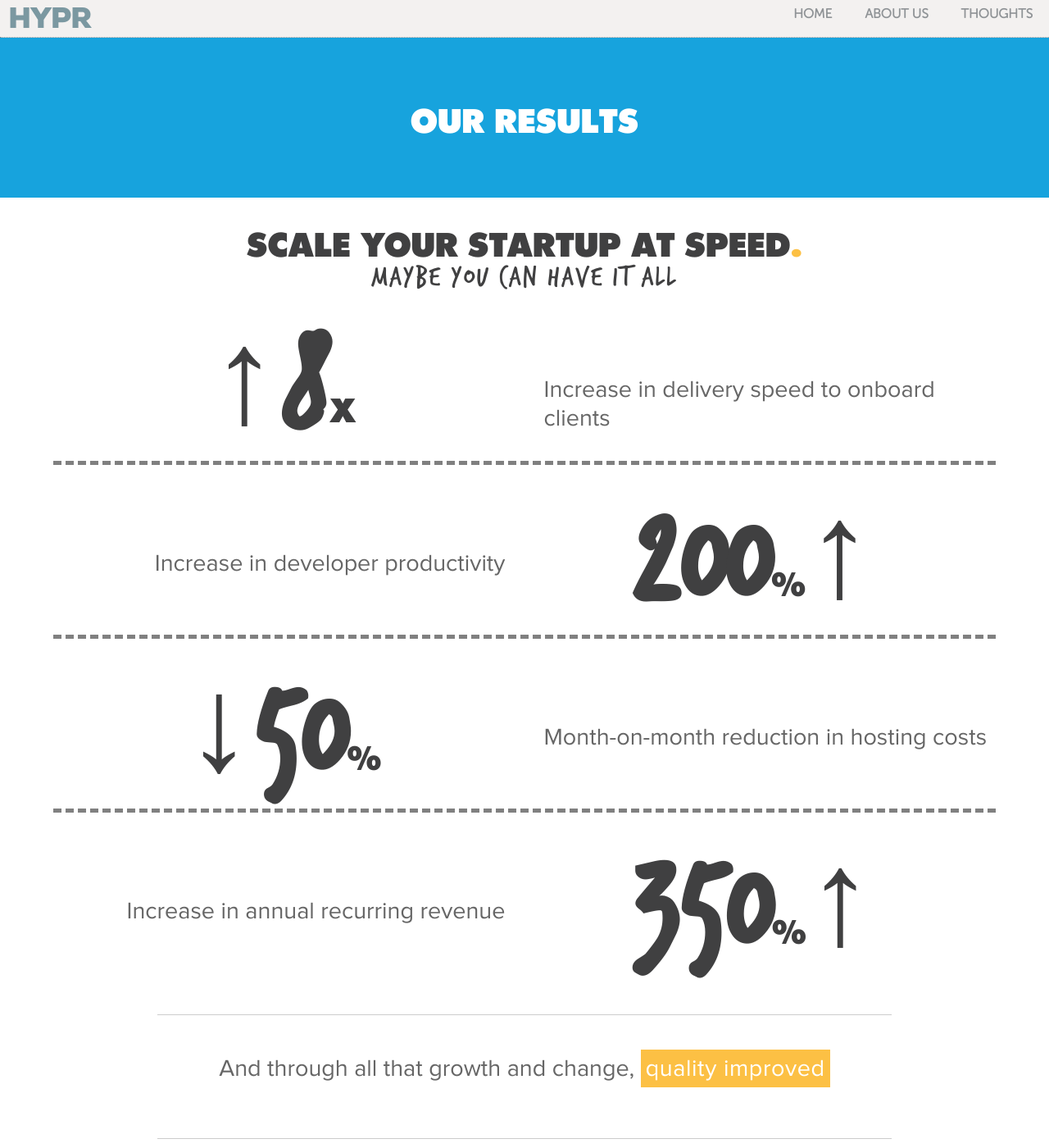
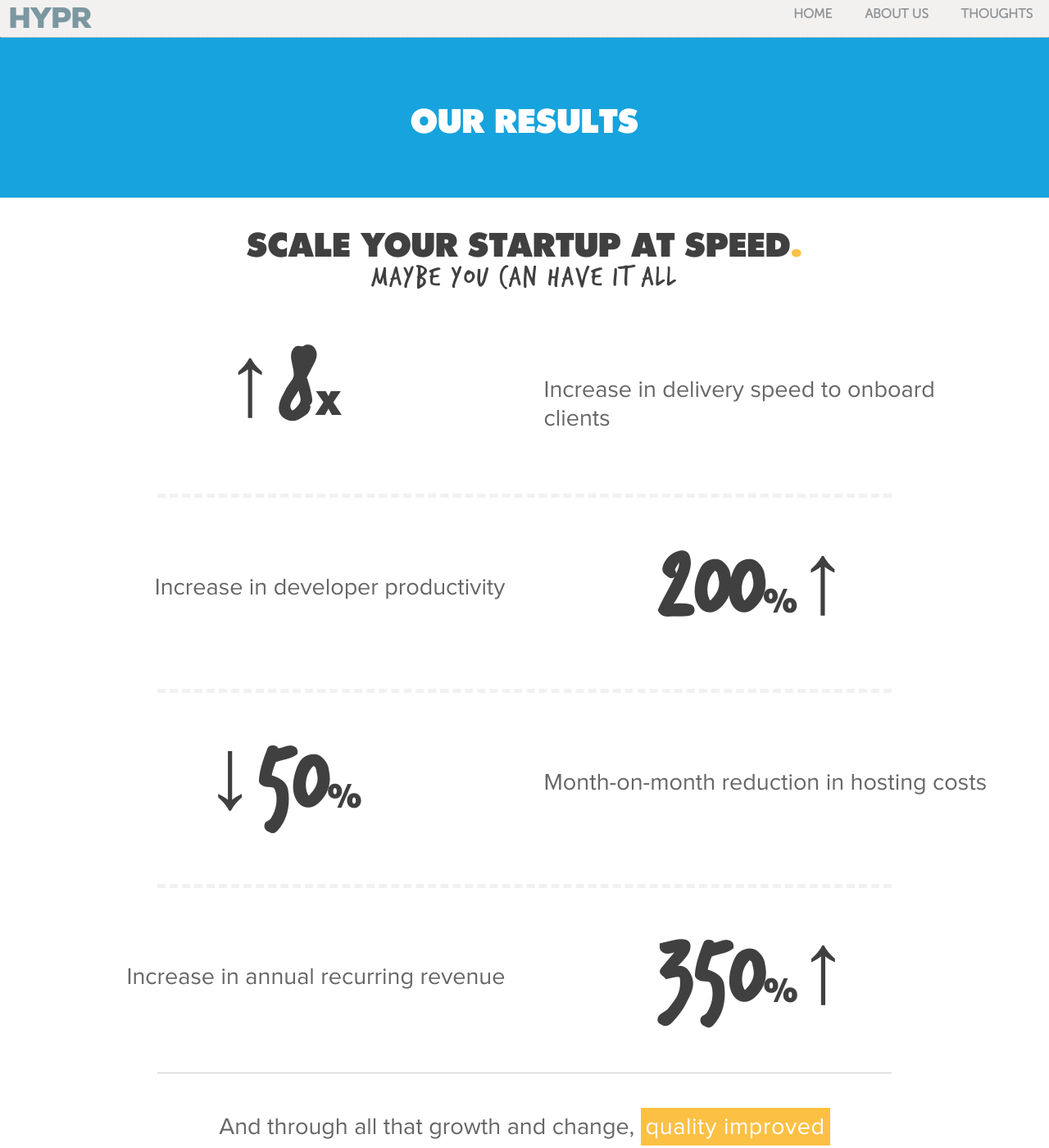
Before and after one commit to hyprnz/hyprnz.github.io, a Jekyll site: the page our-results.html, which Jekyll copies as it is, in a window 1280 px wide and 1400 px high. Shown: the whole window at 82% size. Built offline with Jekyll 4.4.1, drawn with Linux system fonts in a browser that asks for light colours; some web fonts are replaced.

Commit message:
our results

```diff
--- a/our-results.html
+++ b/our-results.html
@@ -28,7 +28,7 @@
 
 <div class="simple-header header-blue"><h1>Our results</h1></div>
 
-<section class="wrap chars" >
+<section class="wrap chars">
     <div class="content-header center-align">
         <h2>Scale your startup at speed<span class="yellow-text">.</span>
             <span class="trashhand">Maybe you can have it all</span></h2>
@@ -47,9 +47,10 @@
 
             </div>
         </div>
+    </div>
+    <hr class="separator"/>
 
-        <hr class="separator"/>
-
+    <div class="content-section">
         <div class="row">
             <div class="ourresults-column image-right">
                 <h1><span class="trashhand">200</span>%<span class="trashhand">&uarr;</span></h1>
@@ -58,9 +59,11 @@
                 <p class="result">Increase in developer productivity</p>
             </div>
         </div>
+    </div>
 
-        <hr class="separator"/>
+    <hr class="separator"/>
 
+    <div class="content-section">
         <div class="row">
             <div class="ourresults-column image-left">
                 <h1><span class="trashhand">&darr;50</span>%</h1>
@@ -70,9 +73,11 @@
 
             </div>
         </div>
+    </div>
 
-        <hr class="separator"/>
+    <hr class="separator"/>
 
+    <div class="content-section">
         <div class="row">
             <div class="ourresults-column image-right">
                 <h1><span class="trashhand">350</span>%<span class="trashhand">&uarr;</span></h1>
@@ -81,16 +86,22 @@
                 <p class="result">Increase in annual recurring revenue</p>
             </div>
         </div>
+    </div>
 
+
+    <hr class="growth"/>
+    <div class="content-section center-align">
+        <p class="result">And through all that growth and change, <span class="highlight highlight-yellow">quality improved</span>
+        </p>
     </div>
     <hr class="growth"/>
     <div class="content-section center-align">
-        <p class="result">And through all that growth and change, <span class="highlight highlight-yellow">quality improved</span></p>
-    </div>
-    <hr class="growth"/>
-    <div class="content-section center-align">
-        <p class="result">This is what we did for one client <span class="highlight highlight-grey">in one year.</span></p>
-        <p class="result">If you want the <span class="highlight highlight-grey">same results</span> as you scale your start, </p>
+        <p class="result">This is what we did for one client <span class="highlight highlight-grey">in one year.</span>
+        </p>
+
+        <p class="result">If you want the <span class="highlight highlight-grey">same results</span> as you scale your
+            start, </p>
+
         <p class="result"><span class="trashhand">give us a call ...</span></p>
     </div>
 </section>
@@ -102,10 +113,17 @@
 </section>
 
 <script>
-    (function(i,s,o,g,r,a,m){i['GoogleAnalyticsObject']=r;i[r]=i[r]||function(){
-                (i[r].q=i[r].q||[]).push(arguments)},i[r].l=1*new Date();a=s.createElement(o),
-            m=s.getElementsByTagName(o)[0];a.async=1;a.src=g;m.parentNode.insertBefore(a,m)
-    })(window,document,'script','//www.google-analytics.com/analytics.js','ga');
+    (function (i, s, o, g, r, a, m) {
+        i['GoogleAnalyticsObject'] = r;
+        i[r] = i[r] || function () {
+            (i[r].q = i[r].q || []).push(arguments)
+        }, i[r].l = 1 * new Date();
+        a = s.createElement(o),
+                m = s.getElementsByTagName(o)[0];
+        a.async = 1;
+        a.src = g;
+        m.parentNode.insertBefore(a, m)
+    })(window, document, 'script', '//www.google-analytics.com/analytics.js', 'ga');
 
     ga('create', 'UA-53992119-1', 'auto');
     ga('send', 'pageview');
```
Also changed, not shown: css/bootcamp.css.
